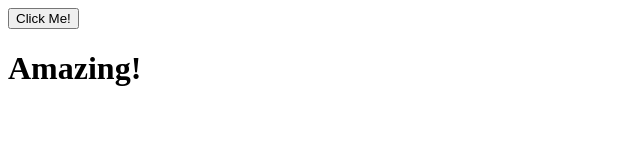
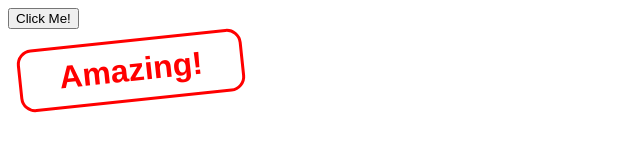
Before and after one commit to denislemire/circle-ci-button, a website: page htdocs/index.html in a window 1280 px wide. Both pictures are taken after a click on the button "Click Me!". Shown: the whole page, without its empty margins (0-640 px from the left). Drawn offline with Linux system fonts and the light colour scheme.

Commit message:
Add a tiny little bit of style

```diff
--- a/htdocs/index.html
+++ b/htdocs/index.html
@@ -2,6 +2,7 @@
 <html lang="en">
 	<head>
 		<title>Button!</title>
+		<link rel="stylesheet" href="style.css">
 		<script src="script.js"></script>
 	</head>
 <body>
--- /dev/null
+++ b/htdocs/style.css
@@ -0,0 +1,12 @@
+#HiddenText
+{
+	color: red;
+	border: 3px solid red;
+	border-radius: 15px;
+	margin: 10px;
+	padding: 10px;
+	font-family: helvetica, sans-serif;
+	width: 200px;
+	text-align: center;
+	transform: rotate(-6deg);
+}
```
